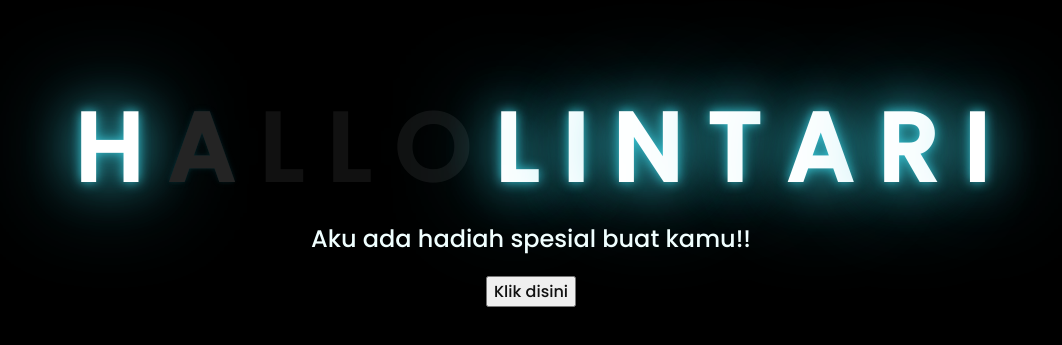
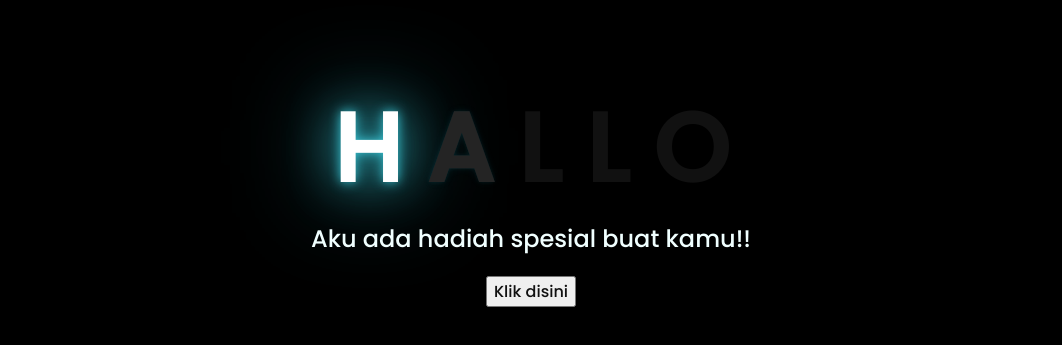
Before and after one commit to gitapra0111/gift, a plain HTML site: page index.html in a window 1280 px wide. Shown: the part 217-562 px from the top of the page, without its empty margins (117-1179 px from the left). Drawn offline with Linux system fonts and the light colour scheme.

Commit message:
Update index.html

```diff
--- a/index.html
+++ b/index.html
@@ -16,13 +16,6 @@
         <span>L</span>
         <span>L</span>
         <span>O</span>
-        <span>L</span>
-        <span>I</span>
-        <span>N</span>
-        <span>T</span>
-        <span>A</span>
-        <span>R</span>
-        <span>I</span>
     </div>
     <div class="description">
         <span>Aku ada hadiah spesial buat kamu!!</span>
```
